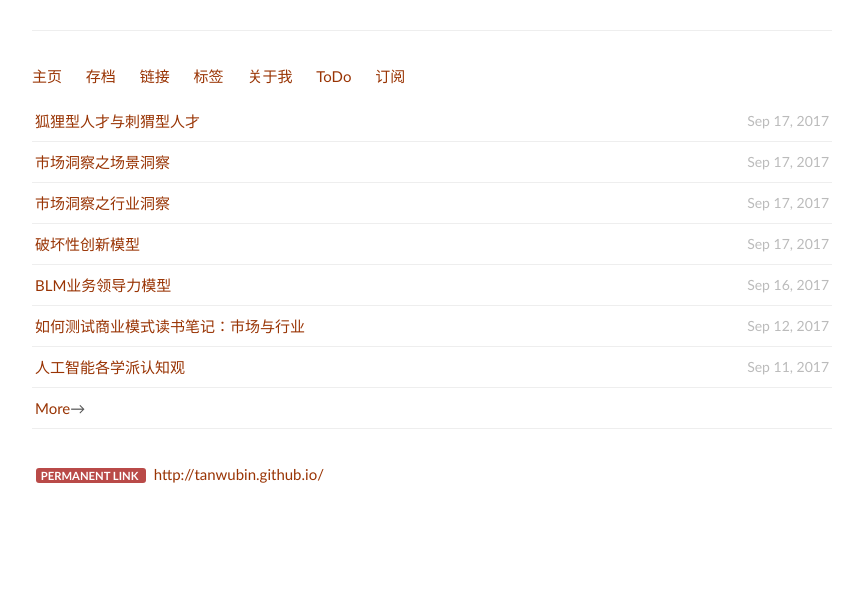
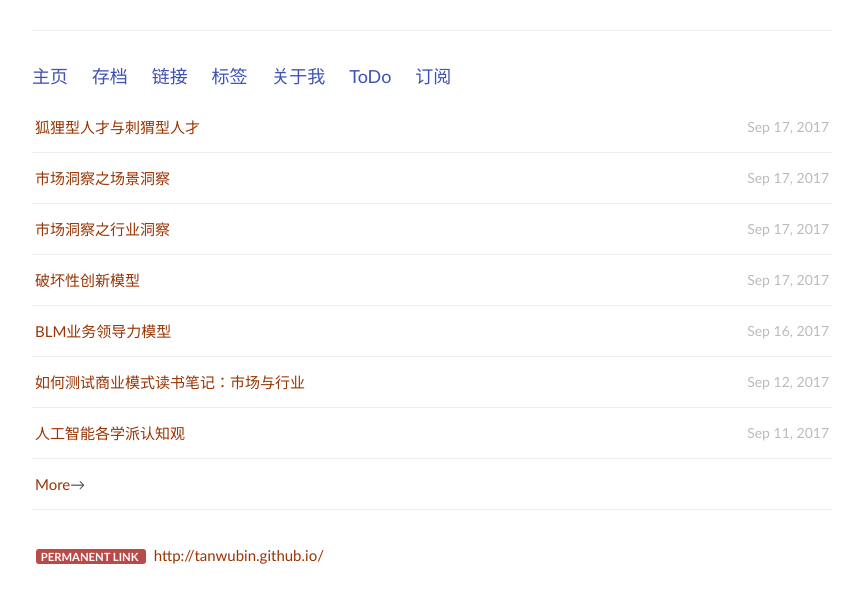
Before and after one commit to fk1091889767/tanwubin.github.io, a Jekyll site: the page built from index.html, in a window 1280 px wide. Shown: the top 603 px of the page, without its empty margins (208-1071 px from the left). Built offline with Jekyll 4.4.1, drawn with Linux system fonts in a browser that asks for light colours.

Commit message:
update effector-wide.css

```diff
--- a/assets/css/effector-wide.css
+++ b/assets/css/effector-wide.css
@@ -16,6 +16,8 @@ footer {
 }
 .nav>a {
      margin:  0px 20px 0px 0px;
+     color: #3f51b5;
+     font-size: large;
 }
 html {
     font-size: 100%;
@@ -401,7 +403,7 @@ text-shadow: 0 1px 0 #fff;
 
 .postsList li{
   list-style: none;
-  padding: 5px 3px;
+  padding: 10px 3px;
   margin: 0;
   border-bottom: 1px solid #eee;
 }
```
